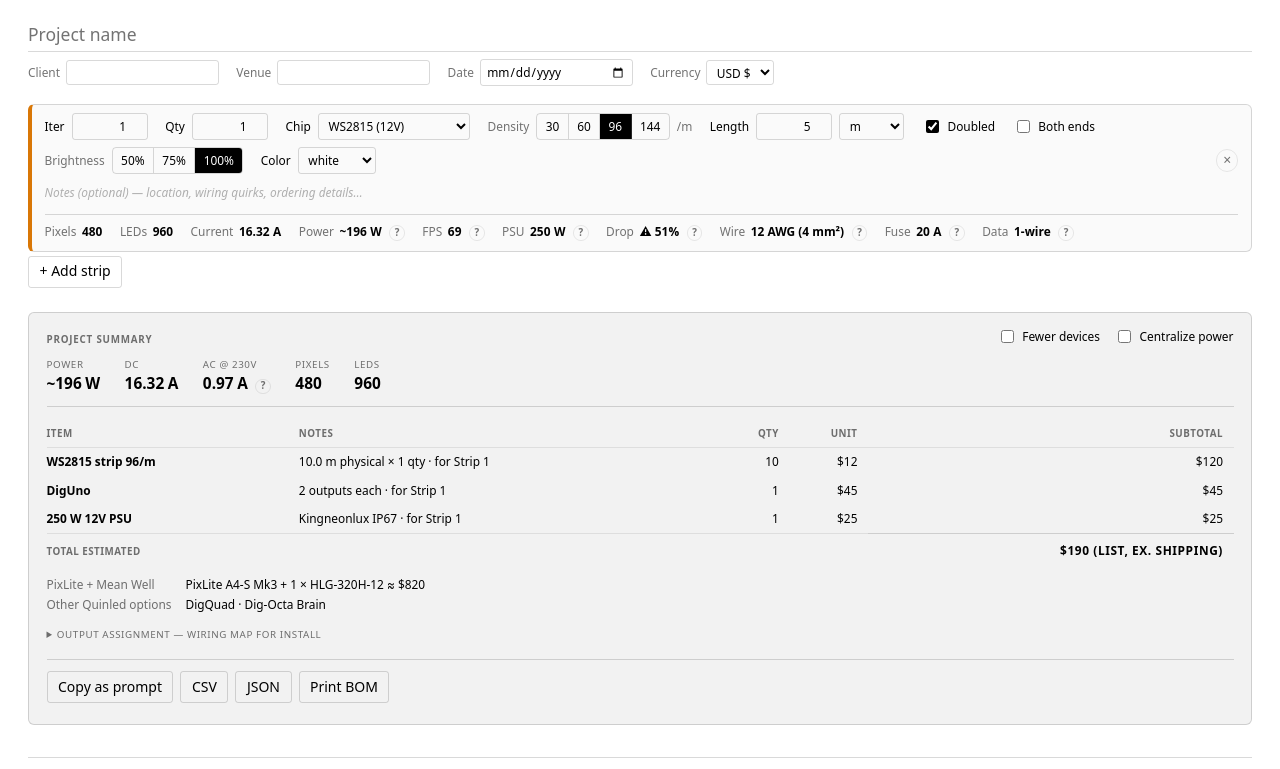
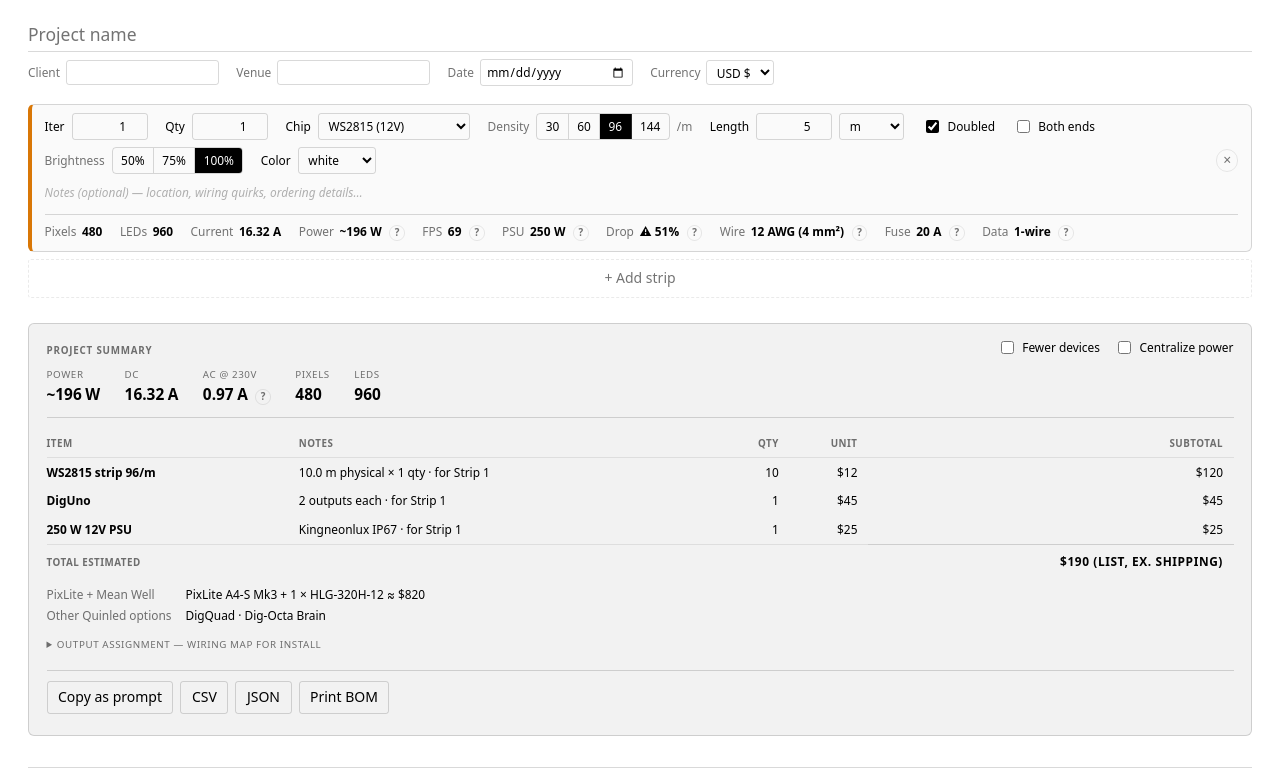
Before and after one commit to svartljus/calculed, a website with bundled scripts: page index.html in a window 1280 px wide. Shown: the top 769 px of the page. Built offline with nearby package versions, Linux system fonts and the light colour scheme.

Commit message:
style: full-width dashed Add strip button

```diff
--- a/style.css
+++ b/style.css
@@ -345,10 +345,15 @@
 }
 button.info:hover { color: inherit; background: var(--soft); }
 
-form#project > button {
-  margin-top: 0.25rem;
-  margin-right: 0.25rem;
+form#project > button#add-strip {
+  display: block;
+  width: 100%;
+  margin-top: 0.5rem;
+  padding: 0.6rem;
+  border-style: dashed;
+  color: var(--muted);
 }
+form#project > button#add-strip:hover { color: inherit; border-style: solid; }
 
 /* Summary stats — top of the recommendation block */
 .summary-stats {
```
